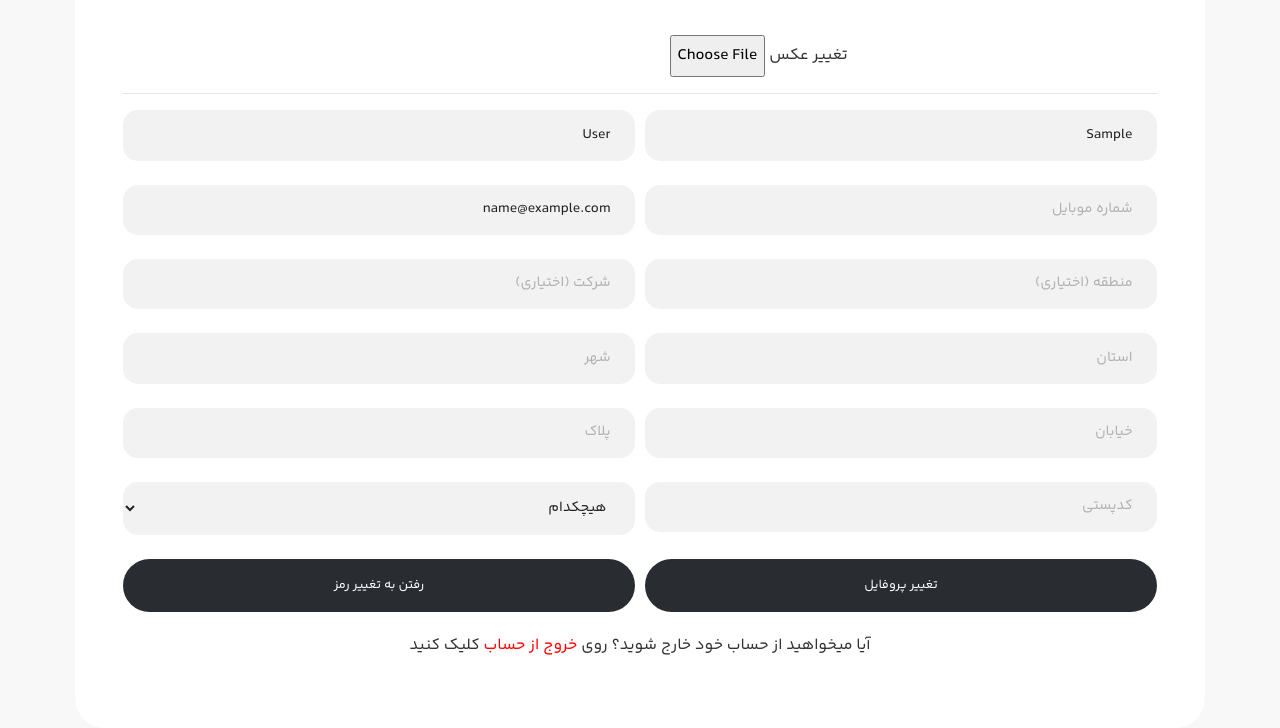
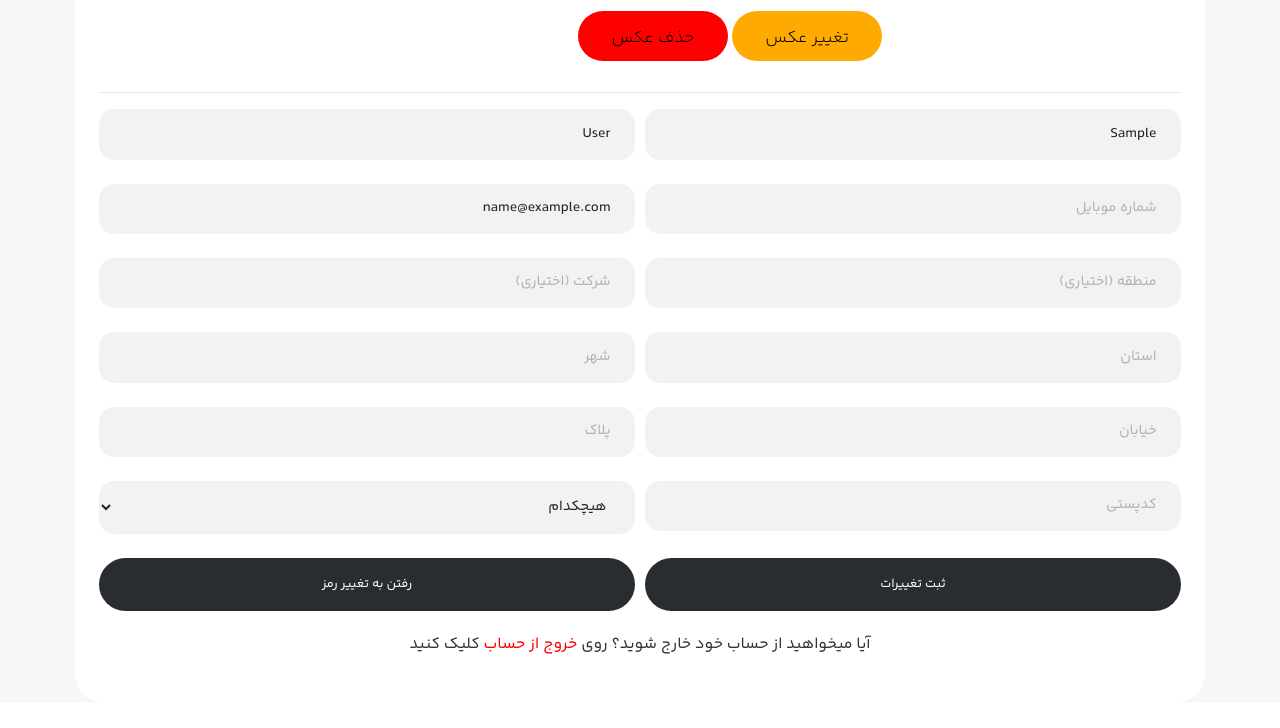
Before and after one commit to alireza-soroush/shop, a Django app: page /Account/Profile in a window 1280 px wide. Shown: the part 562-1290 px from the top of the page. After the commit the page ends 1216 px from the top, so only its background shows below. Run offline with Django 4.2, Linux system fonts and the light colour scheme; the visitor is signed in with stand-in values (Sample User, id 1); some libraries are stand-ins or nearby versions.

Commit message:
Error messages added && profile edit image changed && delete profile image added

```diff
--- a/src/account/models.py
+++ b/src/account/models.py
@@ -61,7 +61,7 @@ class User(AbstractUser):
 
     #personal info
     gender = models.CharField('جنسیت',choices=GENDERS,max_length=7,default=('none','هیچکدام'),blank=True)
-    image = models.ImageField('عکس',upload_to=rename_profile_pic,default='profile/fca26d60-61dc-49da-b217-d5e760580630.png',null=True,blank=True)
+    image = models.ImageField('عکس',upload_to=rename_profile_pic,default='defaults/Default_Profile.png')
     company = models.CharField(_("کمپانی"),max_length=25,null=True,blank=True)
     area = models.CharField(_("منطقه"),max_length=25,null=True,blank=True)
     state= models.CharField(_("استان"),max_length=30,null=True,blank=True)
--- a/src/account/templates/account/profile.html
+++ b/src/account/templates/account/profile.html
@@ -15,6 +15,9 @@
         input[type='file'] {
            color: transparent;
 
+        }
+        .image-input>input{
+            display: none;
         }
     </style>
 </head>
@@ -44,16 +47,48 @@
 
 
                         </div>
-                    <div class="card p-5">
+                    <div class="card p-4">
+                    <!-- error -->
+                    {% if form.errors %}
+                    {% for field in form %}
+                        {% for error in field.errors %}
+                        <div class="alert alert-warning alert-dismissible fade show" role="alert">
+                            {{error}}
+                            <button type="button" class="close" data-dismiss="alert" aria-label="Close">
+                              <span aria-hidden="true">&times;</span>
+                            </button>
+                        </div>
+                        {% endfor %}
+                    {% endfor %}
+                {% endif %}
+                <!-- end error -->
+
                     <form class="contact-form" method="POST" enctype="multipart/form-data">
                         {%csrf_token%}
                         <center>
                         <div class="col-lg-5 d-flex align-items-center" >
                             <img src="{{request.user.image.url}}" class="img-fluid wapp" style="width: 300px;height: 300px;border-radius: 50%;"/>
-                        </div></center><br>
-                        <div class="align-items-center">
-                        <label for="image"> تغییر عکس  </label>
-                        {%render_field form.image%}</div>
+                        </div></center>
+
+                        <div class="col-lg-10 align-items-center image-input">
+
+                            <label for="id_image"><br>
+
+                                <svg xmlns="http://www.w3.org/2000/svg" width="150" height="50">
+                                    <rect x="0" y="0" rx="25" ry="25" width="150" height="50" fill="#FFAA00" />
+                                    <text x="50%" y="50%" text-anchor="middle" dy="0.35em" fill="#0000000" font-size="17px" font-family="YekanBakhFaNum-Light">تغییر عکس</text>
+                                  </svg>
+                                </label>
+                                <label>
+                                    <a href="{%url 'remove_profile_image'%}">
+                                <svg xmlns="http://www.w3.org/2000/svg" width="150" height="50">
+                                    <rect x="0" y="0" rx="25" ry="25" width="150" height="50" fill="#FF0000 " />
+                                    <text x="50%" y="50%" text-anchor="middle" dy="0.35em" fill="#0000000" font-size="17px" font-family="YekanBakhFaNum-Light">حذف عکس</text></b>
+                                  </svg></a>
+                                </label>
+                            {%render_field form.image%}
+
+                        </div>
                         <hr>
                         <div class="form-row">
                             <div class="form-group col-md-6">
@@ -63,7 +98,7 @@
                                 {%render_field form.last_name  class="form-control mb-2" placeholder="نام خانوادگی"%}
                             </div>
                             <div class="form-group col-md-6">
-                                {%render_field form.phone class="form-control mb-2" placeholder="شماره موبایل"%}
+                                {%render_field form.phone class="form-control mb-2" placeholder="شماره موبایل" title="لطفا یک عدد وارد کنید."%}
                             </div>
                             <div class="form-group col-md-6">
                                 {%render_field form.email class="form-control mb-2" placeholder="پست الکترونیکی"%}
@@ -84,16 +119,16 @@
                                 {%render_field form.street class="form-control mb-2" placeholder="خیابان"%}
                             </div>
                             <div class="form-group col-md-6">
-                                {%render_field form.house_plate class="form-control mb-2" placeholder="پلاک"%}
+                                {%render_field form.house_plate class="form-control mb-2" placeholder="پلاک" title="لطفا یک عدد وارد کنید."%}
                             </div>
                             <div class="form-group col-md-6">
-                                {%render_field form.zipcode class="form-control mb-2" placeholder="کدپستی"%}
+                                {%render_field form.zipcode class="form-control mb-2" placeholder="کدپستی" title="لطفا یک عدد وارد کنید."%}
                             </div>
                             <div class="form-group col-md-6">
                                 {%render_field form.gender  class="form-control mb-2" style="height: 87%;"%}
                             </div>
                             <div class="form-group col-md-6 d-flex justify-content-start">
-                                <button type="submit" style="width: 100%;" class="btn btn-lightorng login-btn">تغییر پروفایل</button>
+                                <button type="submit" style="width: 100%;" class="btn btn-lightorng login-btn">ثبت تغییرات</button>
                             </div>
                             <div class="form-group col-md-6 d-flex justify-content-end">
                                 <a class="btn btn-lightorng login-btn" style="width: 100%;" href="{%url 'homepage'%}">رفتن به تغییر رمز</a>
--- a/src/account/urls.py
+++ b/src/account/urls.py
@@ -7,6 +7,7 @@ urlpatterns = [
     path('Logout',views.logout_page,name='logout_page'),
     path('Sign-Up',views.signup_page,name='signup_page'),
     path('Profile',views.profile_page,name='profile_page'),
+    path('Delete-Profile-Image',views.remove_profile_pic,name='remove_profile_image'),
     path('Cart',views.cart_page,name='cart_page'),
     path('Checkout',views.checkout_page,name='checkout_page'),
 ]
--- a/src/account/views.py
+++ b/src/account/views.py
@@ -4,9 +4,19 @@ from django.contrib.auth.decorators import login_required
 from .forms import Userform,UserCreation,CheckoutForm
 from django.contrib import messages
 from products.models import Product
-from .models import CartItem
+from .models import CartItem,User
 from django.http import JsonResponse
 import json
+from django.conf import settings
+import os
+
+
+
+
+DEFAULT_PROFILE_IMAGE_NAME = 'Default_Profile.png'
+DEFAULT_PROFILE_IMAGE_PATH = os.path.join(settings.MEDIA_ROOT,'/defaults/'+DEFAULT_PROFILE_IMAGE_NAME)
+
+
 
 
 def login_page(request):
@@ -49,6 +59,17 @@ def signup_page(request):
                     login(request,user)
                     return redirect('homepage')
         return render(request,'account/sign-up.html',{'form':form})
+
+
+@login_required(login_url='login_page')
+def remove_profile_pic(request):
+    image_name = request.user.image.name.split('/')[-1]
+    if image_name != DEFAULT_PROFILE_IMAGE_NAME:
+        user =  User.objects.get(pk=request.user.id)
+        user.image = DEFAULT_PROFILE_IMAGE_PATH
+        user.save()
+    return redirect('profile_page')
+
 
 
 @login_required(login_url='login_page')
```
Also changed, not shown: src/account/templates/account/checkout.html (+18 -4 lines).
